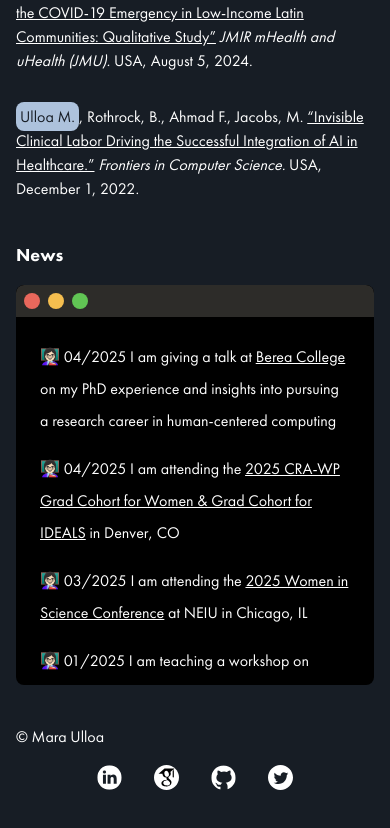
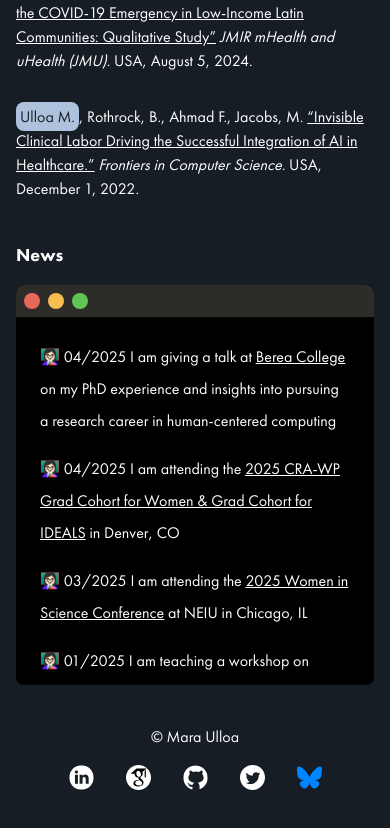
Before and after one commit to eulloa/mara-research-site, a Next.js app: page / in a window 390 px wide. Shown: the part 3003-3831 px from the top of the page. Built offline with nearby package versions, Linux system fonts and the light colour scheme.

Commit message:
feat: cv update, center text in footer at mobile

```diff
--- /dev/null
+++ b/src/app/components/bluesky.tsx
@@ -0,0 +1,19 @@
+export const BlueSky = () => (
+  <svg
+    xmlns="http://www.w3.org/2000/svg"
+    shapeRendering="geometricPrecision"
+    textRendering="geometricPrecision"
+    imageRendering="optimizeQuality"
+    fillRule="evenodd"
+    clipRule="evenodd"
+    viewBox="0 0 511.999 452.266"
+    height="25"
+    width="25"
+  >
+    <path
+      fill="#0085FF"
+      fillRule="nonzero"
+      d="M110.985 30.442c58.695 44.217 121.837 133.856 145.013 181.961 23.176-48.105 86.322-137.744 145.016-181.961 42.361-31.897 110.985-56.584 110.985 21.96 0 15.681-8.962 131.776-14.223 150.628-18.272 65.516-84.873 82.228-144.112 72.116 103.55 17.68 129.889 76.238 73 134.8-108.04 111.223-155.288-27.905-167.385-63.554-3.489-10.262-2.991-10.498-6.561 0-12.098 35.649-59.342 174.777-167.382 63.554-56.89-58.562-30.551-117.12 72.999-134.8-59.239 10.112-125.84-6.6-144.112-72.116C8.962 184.178 0 68.083 0 52.402c0-78.544 68.633-53.857 110.985-21.96z"
+    />
+  </svg>
+);
--- a/src/app/components/footer.tsx
+++ b/src/app/components/footer.tsx
@@ -2,7 +2,7 @@ import { Socials } from "@/components";
 
 export const Footer = () => (
   <footer className="md:flex bg-eggshell dark:bg-navy text-black dark:text-white py-10">
-    <div className="flex-1 mb-4 md:mb-0">
+    <div className="flex-1 mb-4 md:mb-0 text-center md:text-left">
       <p>&#169; Mara Ulloa</p>
     </div>
     <div className="flex-1">
--- a/src/app/components/index.tsx
+++ b/src/app/components/index.tsx
@@ -1,6 +1,7 @@
 export * from "./audio";
 export * from "./backToTop";
 export * from "./bio";
+export * from "./bluesky";
 export * from "./close";
 export * from "./footer";
 export * from "./github";
--- a/src/app/components/socials.tsx
+++ b/src/app/components/socials.tsx
@@ -1,6 +1,6 @@
 import React, { ReactNode } from "react";
 import Link from "next/link";
-import { Github, LinkedIn, Scholar, Twitter } from "@/components";
+import { BlueSky, Github, LinkedIn, Scholar, Twitter } from "@/components";
 
 export const Socials = ({
   children,
@@ -38,7 +38,7 @@ export const Socials = ({
           <Github />
         </Link>
       </li>
-      <li>
+      <li className="pr-8">
         <Link
           className="Twitter"
           href="https://twitter.com/mara_ulloa__"
@@ -47,6 +47,15 @@ export const Socials = ({
           <Twitter />
         </Link>
       </li>
+      <li>
+        <Link
+          className="BlueSky"
+          href="https://bsky.app/profile/mara-ulloa.bsky.social"
+          target="_blank"
+        >
+          <BlueSky />
+        </Link>
+      </li>
       {children && <li>{children}</li>}
     </ul>
   );
```
Also changed, not shown: 1 other file (tests, documents, lock files or other folders).
